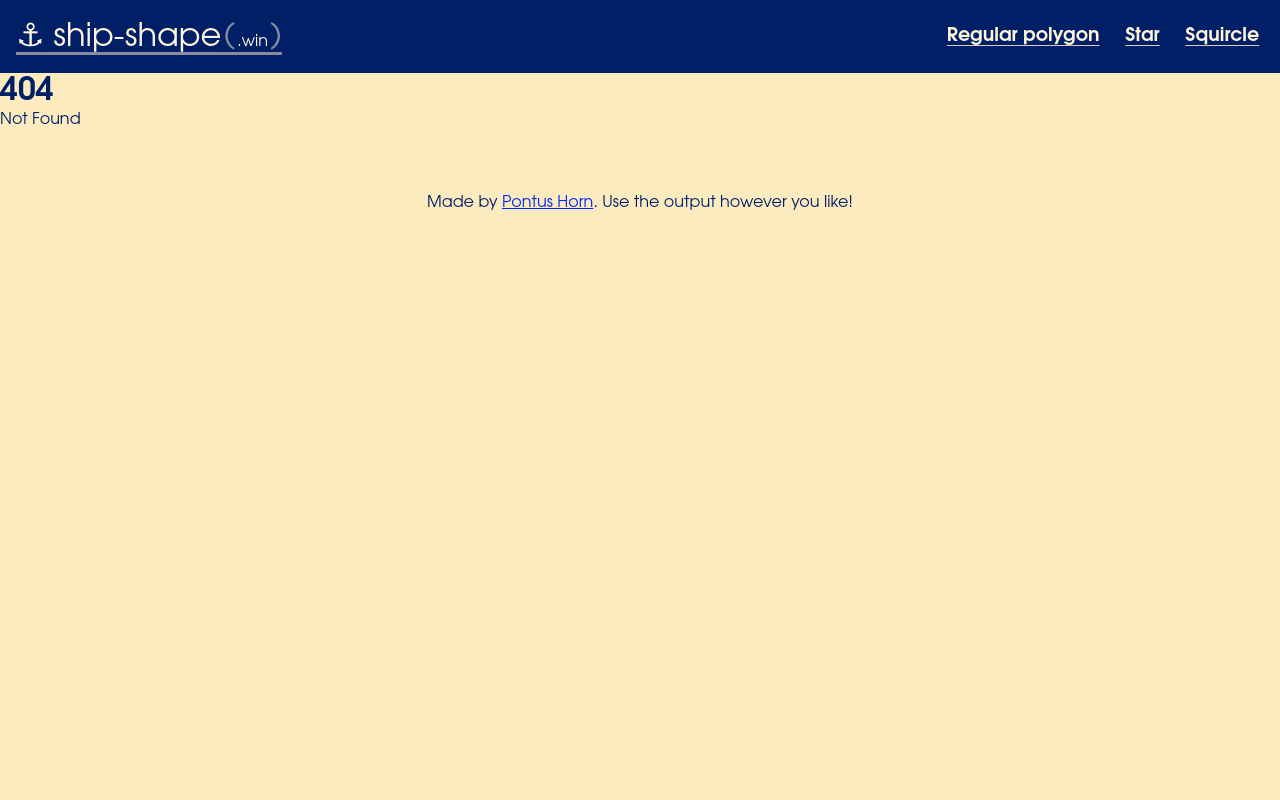
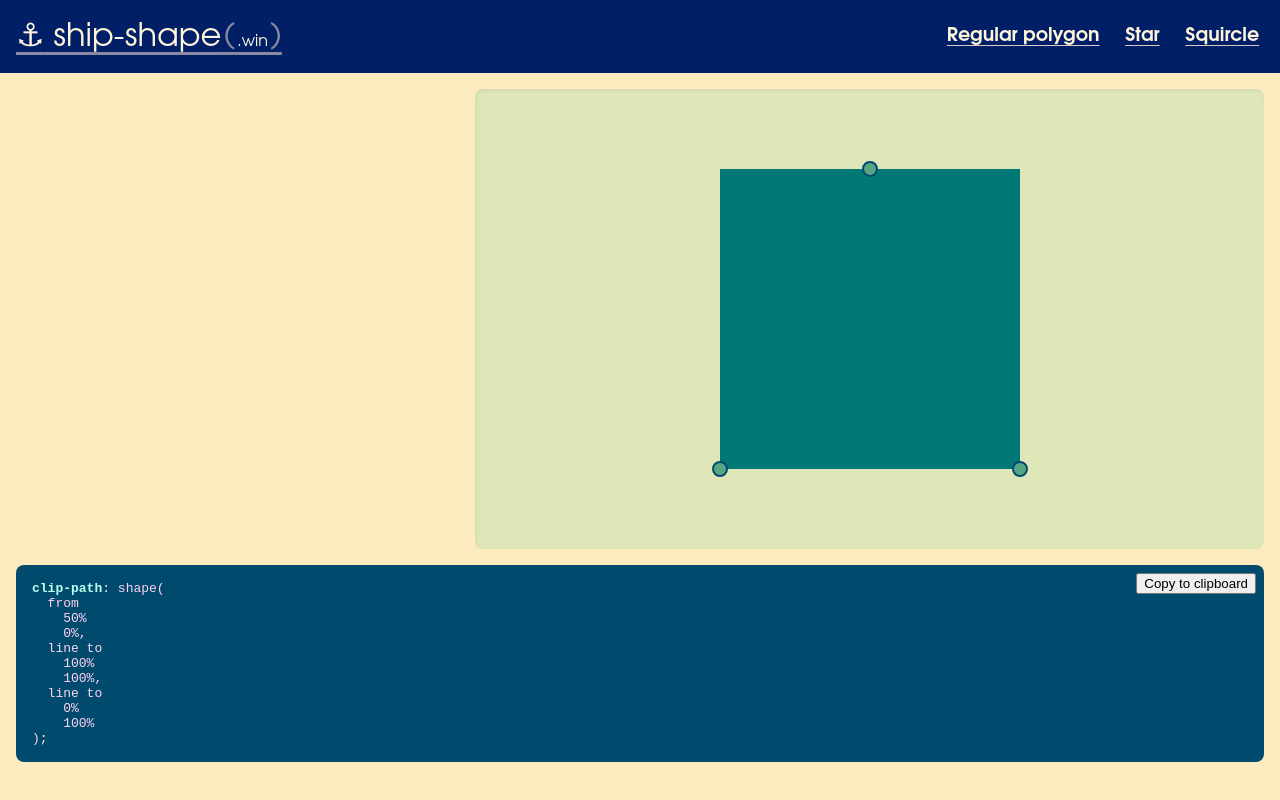
Before and after one commit to PontusHorn/ship-shape.win, a SvelteKit app: page /editor in a window 1280 px wide. Before the commit this address had no page. Shown: the top 800 px of the page. Built offline with nearby package versions, Linux system fonts and the light colour scheme.

Commit message:
Add editor page

```diff
--- /dev/null
+++ b/src/lib/Drawing.ts
@@ -0,0 +1,20 @@
+import { From } from './commands/From';
+import { Line } from './commands/Line';
+import { Shape } from './Shape';
+import type { Vertex } from './Vertex';
+
+export class Drawing {
+	vertices: Vertex[];
+
+	constructor(vertices: Vertex[] = []) {
+		this.vertices = vertices;
+	}
+
+	toShape(): Shape {
+		const [from, ...rest] = this.vertices;
+		return new Shape(
+			new From(from.position),
+			rest.map((vertex) => new Line(vertex.position))
+		);
+	}
+}
--- /dev/null
+++ b/src/lib/Vertex.ts
@@ -0,0 +1,8 @@
+import type { Position } from './Position';
+
+export type Vertex = {
+	position: Position;
+	controlPointForward?: Position;
+	controlPointBackward?: Position;
+	isMirrored?: boolean;
+};
--- /dev/null
+++ b/src/lib/VertexHandle.svelte
@@ -0,0 +1,69 @@
+<script lang="ts">
+	import type { XDimension, YDimension } from './Position';
+	import type { Vertex } from './Vertex';
+
+	const { vertex }: { vertex: Vertex } = $props();
+
+	const { left, right } = $derived(getXStyle(vertex.position.x));
+	const { top, bottom } = $derived(getYStyle(vertex.position.y));
+
+	function getXStyle(x: XDimension): { left?: string; right?: string } {
+		if (x === 'left') return { left: '0' };
+		if (x === 'right') return { right: '0' };
+		if (x === 'center') return { left: '50%' };
+		return { left: x.toString() };
+	}
+
+	function getYStyle(y: YDimension): { top?: string; bottom?: string } {
+		if (y === 'top') return { top: '0' };
+		if (y === 'bottom') return { bottom: '0' };
+		if (y === 'center') return { top: '50%' };
+		return { top: y.toString() };
+	}
+</script>
+
+<div class="vertex" style:left style:right style:top style:bottom>
+	<button>
+		<span class="visually-hidden">Vertex at {vertex.position.x}, {vertex.position.y}</span>
+	</button>
+</div>
+
+<style>
+	.vertex {
+		position: absolute;
+	}
+
+	button {
+		all: unset;
+		position: absolute;
+		width: 12px;
+		height: 12px;
+		border-radius: 50%;
+		background-color: var(--verdigris);
+		border: 2px solid var(--fjord);
+		transition:
+			filter 0.1s ease-in-out,
+			outline-color 0.1s ease-in-out,
+			box-shadow 0.1s ease-in-out,
+			scale 0.1s ease-in-out;
+		translate: -50% -50%;
+
+		&:hover {
+			scale: 1.2;
+		}
+
+		&:focus {
+			box-shadow:
+				0 0 0 2px var(--pistachio),
+				0 0 0 4px var(--fjord),
+				0 0 0 6px var(--pistachio);
+			outline-color: var(--abyss);
+			outline: none;
+		}
+
+		&:hover,
+		&:focus {
+			filter: brightness(1.2) saturate(1.5);
+		}
+	}
+</style>
--- a/src/routes/core.css
+++ b/src/routes/core.css
@@ -84,4 +84,16 @@
 			ui-monospace, 'Cascadia Code', 'Source Code Pro', Menlo, Consolas, 'DejaVu Sans Mono',
 			monospace;
 	}
+
+	.visually-hidden {
+		position: absolute;
+		width: 1px;
+		height: 1px;
+		padding: 0;
+		margin: -1px;
+		overflow: hidden;
+		clip: rect(0, 0, 0, 0);
+		white-space: nowrap;
+		border-width: 0;
+	}
 }
--- /dev/null
+++ b/src/routes/editor/+page.svelte
@@ -0,0 +1,63 @@
+<script lang="ts">
+	import { SITE_DESCRIPTION, SITE_TITLE } from '$lib/constants';
+	import { cssPropertiesToCss } from '$lib/css';
+	import CssOutput from '$lib/CssOutput.svelte';
+	import { Drawing } from '$lib/Drawing';
+	import GeneratorLayout from '$lib/GeneratorLayout.svelte';
+	import { percent } from '$lib/LengthPercentage';
+	import { Position } from '$lib/Position';
+	import VertexHandle from '$lib/VertexHandle.svelte';
+
+	let drawing = $state(
+		new Drawing([
+			{ position: new Position(percent(50), percent(0)) },
+			{ position: new Position(percent(100), percent(100)) },
+			{ position: new Position(percent(0), percent(100)) }
+		])
+	);
+	const cssProperties = $derived({ 'clip-path': drawing.toShape().toString() });
+</script>
+
+<svelte:head>
+	<title>Visual shape() editor - {SITE_TITLE}</title>
+	<meta name="description" content={`TODO ${SITE_DESCRIPTION}`} />
+</svelte:head>
+
+<GeneratorLayout>
+	<form></form>
+
+	{#snippet preview()}
+		<div class="preview">
+			<div class="shape" style={cssPropertiesToCss(cssProperties)}></div>
+			{#each drawing.vertices as vertex (vertex)}
+				<VertexHandle {vertex} />
+			{/each}
+		</div>
+	{/snippet}
+
+	{#snippet output()}
+		<CssOutput {cssProperties} />
+	{/snippet}
+</GeneratorLayout>
+
+<style>
+	form {
+		display: grid;
+		grid-template-columns: auto 1fr;
+		align-items: baseline;
+		align-content: start;
+		gap: 0.5rem 0.25rem;
+	}
+
+	.preview {
+		position: relative;
+		width: 300px;
+		height: 300px;
+	}
+
+	.shape {
+		background-color: var(--jade);
+		width: 100%;
+		height: 100%;
+	}
+</style>
```
